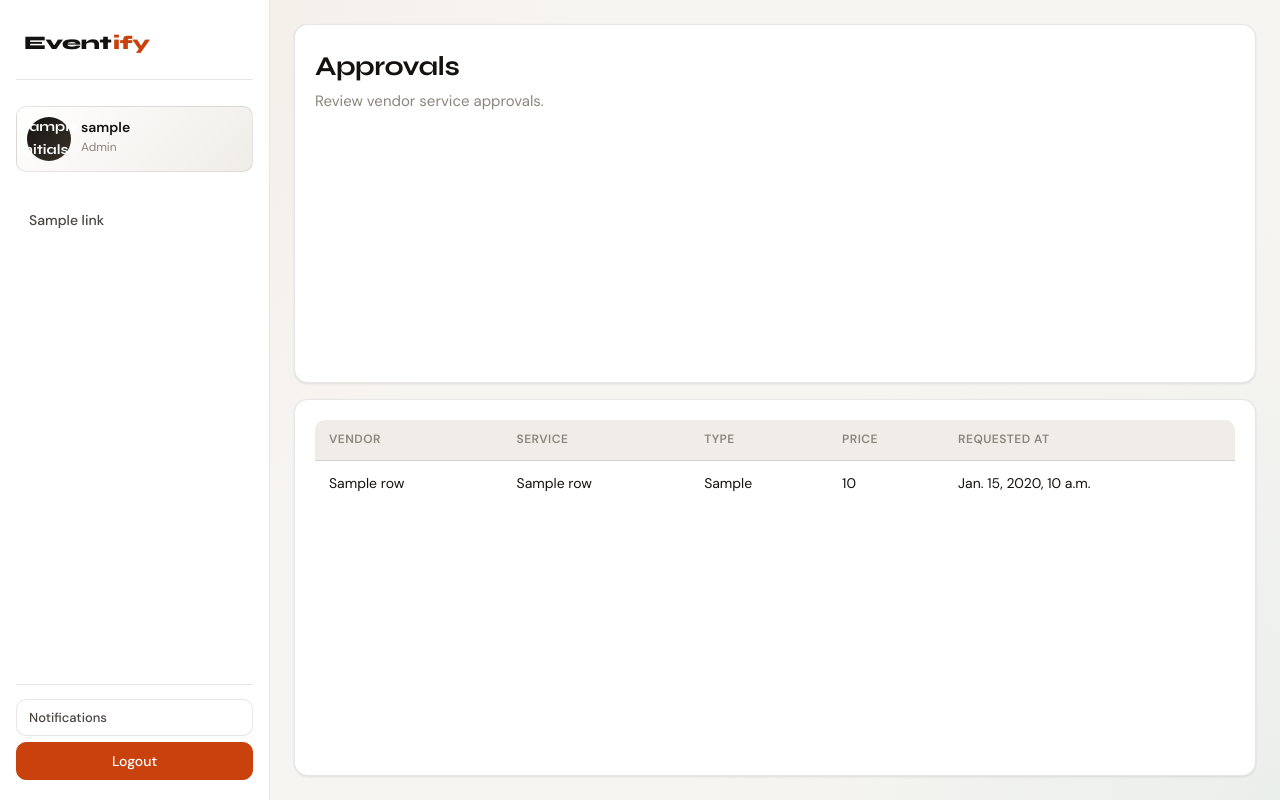
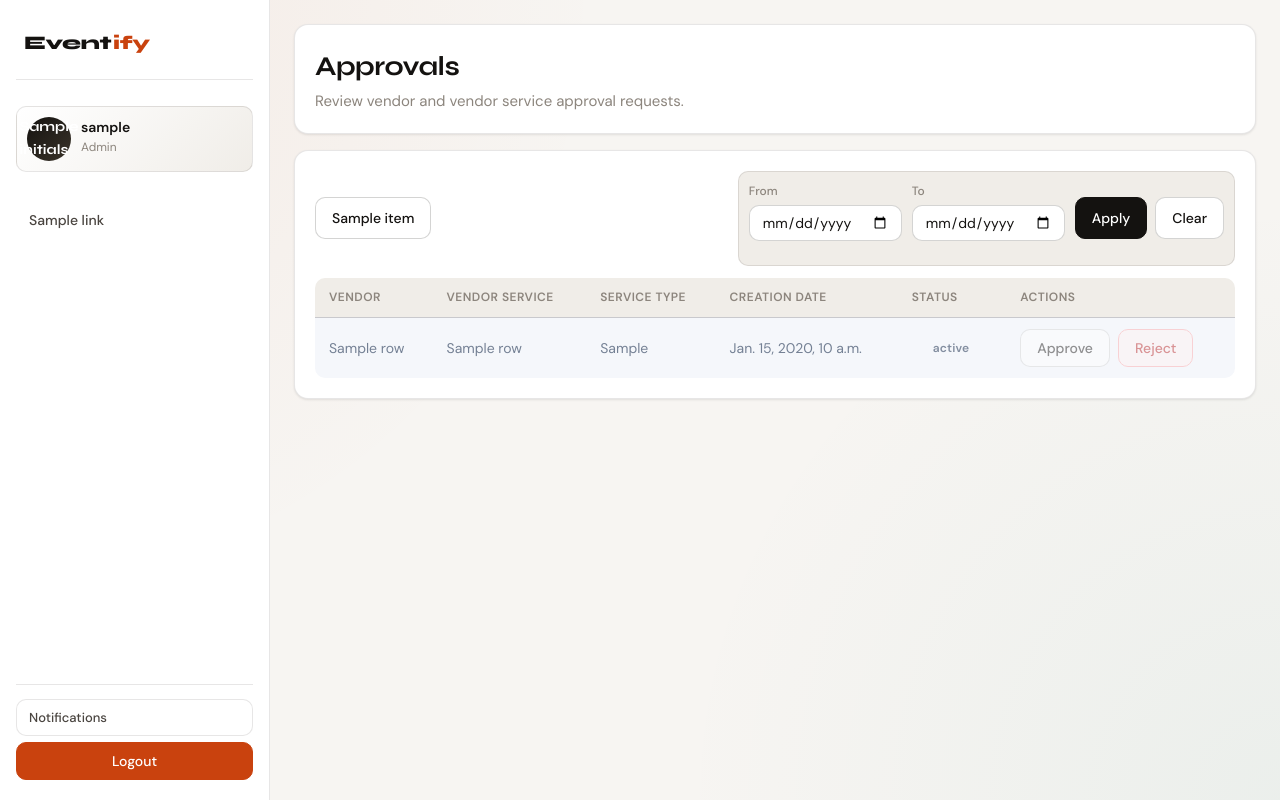
Before and after one commit to niloy92-glitch/eventify, a Django app: template myproject/users/templates/users/admin/approvals.html in a window 1280 px wide. Run offline with Django 5.2, Linux system fonts and the light colour scheme; the template is opened without the code that fills it: most values are stand-ins (such as "Sample title", 1, 10 or a date in 2020).

Commit message:
implement vendor approval workflow with status management and UI updates
Co-authored-by: Copilot <copilot@github.com>

```diff
--- a/myproject/users/static/users/css/admin_dashboard.css
+++ b/myproject/users/static/users/css/admin_dashboard.css
@@ -116,7 +116,9 @@
 
 .admin-main {
   padding: 24px;
-  display: grid;
+  /* display: grid; */
+  display: flex;
+  flex-direction: column;
   gap: 16px;
 }
 
@@ -196,10 +198,85 @@
   border-color: var(--ink);
 }
 
+.approvals-date-form {
+  display: flex;
+  align-items: center;
+  gap: 10px;
+  flex-wrap: wrap;
+  background: var(--surface-2);
+  border: 1px solid var(--line);
+  border-radius: var(--radius);
+  padding: 10px;
+}
+
+.approvals-date-fields {
+  display: flex;
+  gap: 10px;
+  flex-wrap: wrap;
+}
+
+.approvals-date-fields .field {
+  display: grid;
+  gap: 4px;
+  font-size: 12px;
+  color: var(--text-3);
+}
+
+.date-input {
+  height: 36px;
+  padding: 0 10px;
+  border: 1px solid var(--line);
+  border-radius: var(--radius-sm);
+  background: var(--surface);
+  color: var(--text);
+}
+
+.approvals-date-actions {
+  display: flex;
+  gap: 8px;
+}
+
+.vendor-name-inline {
+  display: inline-flex;
+  align-items: center;
+  gap: 6px;
+}
+
+.vendor-approved-tick {
+  display: inline-flex;
+  align-items: center;
+  justify-content: center;
+  width: 18px;
+  height: 18px;
+  border-radius: 50%;
+  background: #1d4ed8;
+  color: #ffffff;
+  font-size: 12px;
+  font-weight: 700;
+}
+
 .actions-cell {
   display: flex;
   gap: 8px;
   flex-wrap: wrap;
+}
+
+.approval-row-readonly {
+  background: #f5f7fb;
+  color: #748094;
+}
+
+.approval-row-readonly td {
+  color: #748094;
+}
+
+.approval-row-readonly .badge {
+  opacity: 0.88;
+}
+
+.approval-row-readonly .btn {
+  pointer-events: none;
+  opacity: 0.45;
 }
 
 .users-table-wrap {
@@ -345,6 +422,19 @@
     padding: 14px;
   }
 
+  .approvals-date-form {
+    width: 100%;
+  }
+
+  .approvals-date-actions {
+    width: 100%;
+  }
+
+  .approvals-date-actions .btn {
+    flex: 1;
+    justify-content: center;
+  }
+
   .stats-grid {
     grid-template-columns: 1fr;
   }
--- a/myproject/users/static/users/js/admin_dashboard.js
+++ b/myproject/users/static/users/js/admin_dashboard.js
@@ -130,19 +130,48 @@
   }
 
   function initApprovalActions() {
-    document.querySelectorAll("[data-approval-action]").forEach(function (button) {
+    const approvalModal = document.getElementById("approval-confirm-modal");
+    const modalTitle = document.getElementById("approval-modal-title");
+    const modalText = document.getElementById("approval-modal-text");
+    const requestTypeInput = document.getElementById("approval-request-type");
+    const requestIdInput = document.getElementById("approval-request-id");
+    const decisionInput = document.getElementById("approval-decision");
+    const submitButton = document.getElementById("approval-confirm-submit");
+
+    if (!approvalModal || !requestTypeInput || !requestIdInput || !decisionInput || !submitButton) {
+      return;
+    }
+
+    document.querySelectorAll("[data-open-approval-modal]").forEach(function (button) {
       button.addEventListener("click", function () {
-        const row = button.closest("tr");
-        if (!row) return;
+        const decision = button.getAttribute("data-decision") || "approve";
+        const requestType = button.getAttribute("data-request-type") || "vendor";
+        const requestId = button.getAttribute("data-request-id") || "";
+        const vendorName = button.getAttribute("data-vendor-name") || "this vendor";
+        const serviceName = button.getAttribute("data-service-name") || "-";
 
-        const approved = button.getAttribute("data-approval-action") === "approve";
-        row.style.opacity = "0.45";
-        const cell = row.querySelector(".actions-cell");
-        if (cell) {
-          cell.innerHTML = approved
-            ? '<span class="badge confirmed">Approved</span>'
-            : '<span class="badge rejected">Rejected</span>';
+        requestTypeInput.value = requestType;
+        requestIdInput.value = requestId;
+        decisionInput.value = decision;
+
+        const isApprove = decision === "approve";
+        const targetLabel = requestType === "service" && serviceName !== "-"
+          ? "service \"" + serviceName + "\" from " + vendorName
+          : "vendor " + vendorName;
+
+        if (modalTitle) {
+          modalTitle.textContent = isApprove ? "Approve Request" : "Reject Request";
         }
+
+        if (modalText) {
+          modalText.textContent = (isApprove ? "Approve " : "Reject ") + targetLabel + "?";
+        }
+
+        submitButton.textContent = isApprove ? "Approve" : "Reject";
+        submitButton.classList.toggle("btn-primary", isApprove);
+        submitButton.classList.toggle("danger-btn", !isApprove);
+
+        openModal(approvalModal);
       });
     });
   }
--- a/myproject/users/templates/users/admin/approvals.html
+++ b/myproject/users/templates/users/admin/approvals.html
@@ -5,33 +5,95 @@
 {% block content %}
 <section class="card page-head">
   <h1>Approvals</h1>
-  <p class="muted">Review vendor service approvals.</p>
+  <p class="muted">Review vendor and vendor service approval requests.</p>
 </section>
 
 <section class="card">
+  <div class="table-toolbar approvals-toolbar">
+    <div class="filter-group" role="group" aria-label="Approval filters">
+      {% for item in filters %}
+        <a class="btn filter-btn{% if item.active %} active{% endif %}" href="{{ item.url }}">{{ item.label }}</a>
+      {% endfor %}
+    </div>
+
+    <form class="approvals-date-form" method="get" action="{% url 'users:admin_approvals' %}">
+      <input type="hidden" name="filter" value="{{ active_filter }}" />
+      <div class="approvals-date-fields">
+        <label class="field" for="from-date">
+          <span>From</span>
+          <input id="from-date" class="date-input" type="date" name="from_date" value="{{ from_date }}" />
+        </label>
+        <label class="field" for="to-date">
+          <span>To</span>
+          <input id="to-date" class="date-input" type="date" name="to_date" value="{{ to_date }}" />
+        </label>
+      </div>
+      <div class="approvals-date-actions">
+        <button type="submit" class="btn btn-primary">Apply</button>
+        <a class="btn" href="{% url 'users:admin_approvals' %}?filter={{ active_filter }}">Clear</a>
+      </div>
+    </form>
+  </div>
+
   <div class="table-wrap">
     <table>
       <thead>
         <tr>
           <th>Vendor</th>
-          <th>Service</th>
-          <th>Type</th>
-          <th>Price</th>
-          <th>Requested At</th>
+          <th>Vendor Service</th>
+          <th>Service Type</th>
+          <th>Creation Date</th>
+          <th>Status</th>
+          <th>Actions</th>
         </tr>
       </thead>
       <tbody>
         {% for row in rows %}
-          <tr>
-            <td>{{ row.company_name }}</td>
+          <tr class="approval-row approval-row-{{ row.status }}{% if row.status == 'allowed' %} approval-row-readonly{% endif %}">
+            <td>
+              <span class="vendor-name-inline">
+                {{ row.vendor_name }}
+                {% if row.vendor_approved %}
+                  <span class="vendor-approved-tick" title="Vendor approved" aria-label="Vendor approved">✓</span>
+                {% endif %}
+              </span>
+            </td>
             <td>{{ row.service_name }}</td>
             <td>{{ row.service_type }}</td>
-            <td>{{ row.price }}</td>
-            <td>{{ row.request_timestamp }}</td>
+            <td>{{ row.created_at }}</td>
+            <td><span class="badge {{ row.status_badge }}">{{ row.status_label }}</span></td>
+            <td class="actions-cell">
+              <button
+                type="button"
+                class="btn"
+                data-open-approval-modal
+                {% if row.status == 'allowed' %}disabled aria-disabled="true"{% endif %}
+                data-decision="approve"
+                data-request-type="{{ row.request_type }}"
+                data-request-id="{{ row.request_id }}"
+                data-vendor-name="{{ row.vendor_name }}"
+                data-service-name="{{ row.service_name }}"
+              >
+                Approve
+              </button>
+              <button
+                type="button"
+                class="btn danger-btn"
+                data-open-approval-modal
+                {% if row.status == 'allowed' %}disabled aria-disabled="true"{% endif %}
+                data-decision="reject"
+                data-request-type="{{ row.request_type }}"
+                data-request-id="{{ row.request_id }}"
+                data-vendor-name="{{ row.vendor_name }}"
+                data-service-name="{{ row.service_name }}"
+              >
+                Reject
+              </button>
+            </td>
           </tr>
         {% empty %}
           <tr>
-            <td colspan="5">No approvals found.</td>
+            <td colspan="5">No approval requests found.</td>
           </tr>
         {% endfor %}
       </tbody>
@@ -39,3 +101,26 @@
   </div>
 </section>
 {% endblock %}
+
+{% block modal_root %}
+<div class="modal" id="approval-confirm-modal" aria-hidden="true">
+  <div class="modal-panel">
+    <h2 id="approval-modal-title">Confirm Approval Action</h2>
+    <p id="approval-modal-text">Are you sure?</p>
+    <form id="approval-update-form" method="post" action="{% url 'users:admin_approval_update' %}">
+      {% csrf_token %}
+      <input type="hidden" id="approval-request-type" name="request_type" />
+      <input type="hidden" id="approval-request-id" name="request_id" />
+      <input type="hidden" id="approval-decision" name="decision" />
+      <input type="hidden" name="filter" value="{{ active_filter }}" />
+      <input type="hidden" name="from_date" value="{{ from_date }}" />
+      <input type="hidden" name="to_date" value="{{ to_date }}" />
+
+      <div class="modal-actions">
+        <button type="button" class="btn" data-close-modal="approval-confirm-modal">Cancel</button>
+        <button type="submit" class="btn" id="approval-confirm-submit">Confirm</button>
+      </div>
+    </form>
+  </div>
+</div>
+{% endblock %}
--- a/myproject/users/urls.py
+++ b/myproject/users/urls.py
@@ -54,6 +54,7 @@ urlpatterns = [
     path("admin/users/<int:user_id>/update/", views.admin_user_update_view, name="admin_user_update"),
     path("admin/users/<int:user_id>/delete/", views.admin_user_delete_view, name="admin_user_delete"),
     path("admin/approvals/", views.admin_approvals_view, name="admin_approvals"),
+    path("admin/approvals/update/", views.admin_approval_update_view, name="admin_approval_update"),
     path("admin/activity-logs/", views.admin_activity_logs_view, name="admin_activity_logs"),
     path("admin/profile/", views.admin_profile_view, name="admin_profile"),
     path("logout/", views.logout_view, name="logout"),
```
Also changed, not shown: myproject/users/admin.py (+13 -2 lines), myproject/users/models.py (+11 -39 lines), myproject/users/services.py (+102 -44 lines), myproject/users/tests.py (+48 -0 lines), myproject/users/views.py (+44 -1 lines), myproject/users/migrations/0001_initial.py (deleted), myproject/users/migrations/0002_alter_eventuser_id.py (deleted), myproject/users/migrations/0003_remove_eventuser_admin_requires_referral_code_and_more.py (deleted), myproject/users/migrations/0004_eventuser_email_verified.py (deleted), myproject/users/migrations/__init__.py (deleted).
